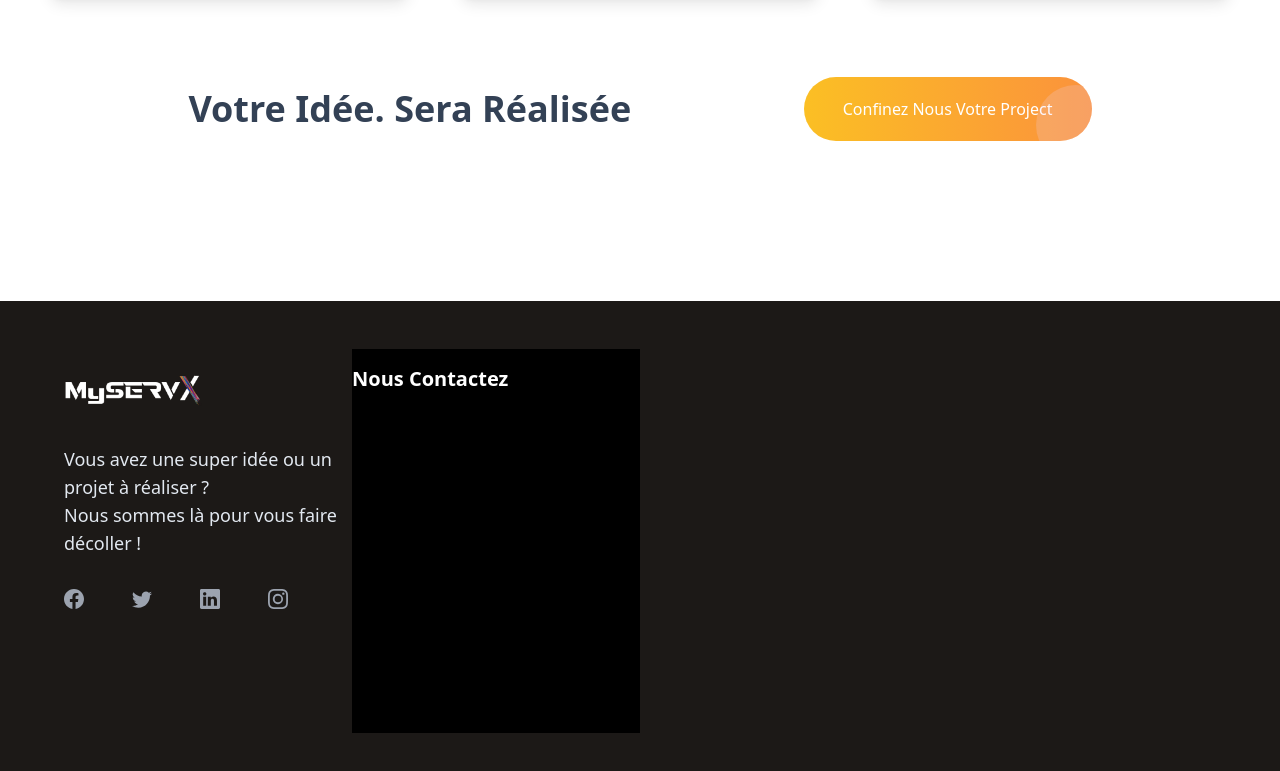
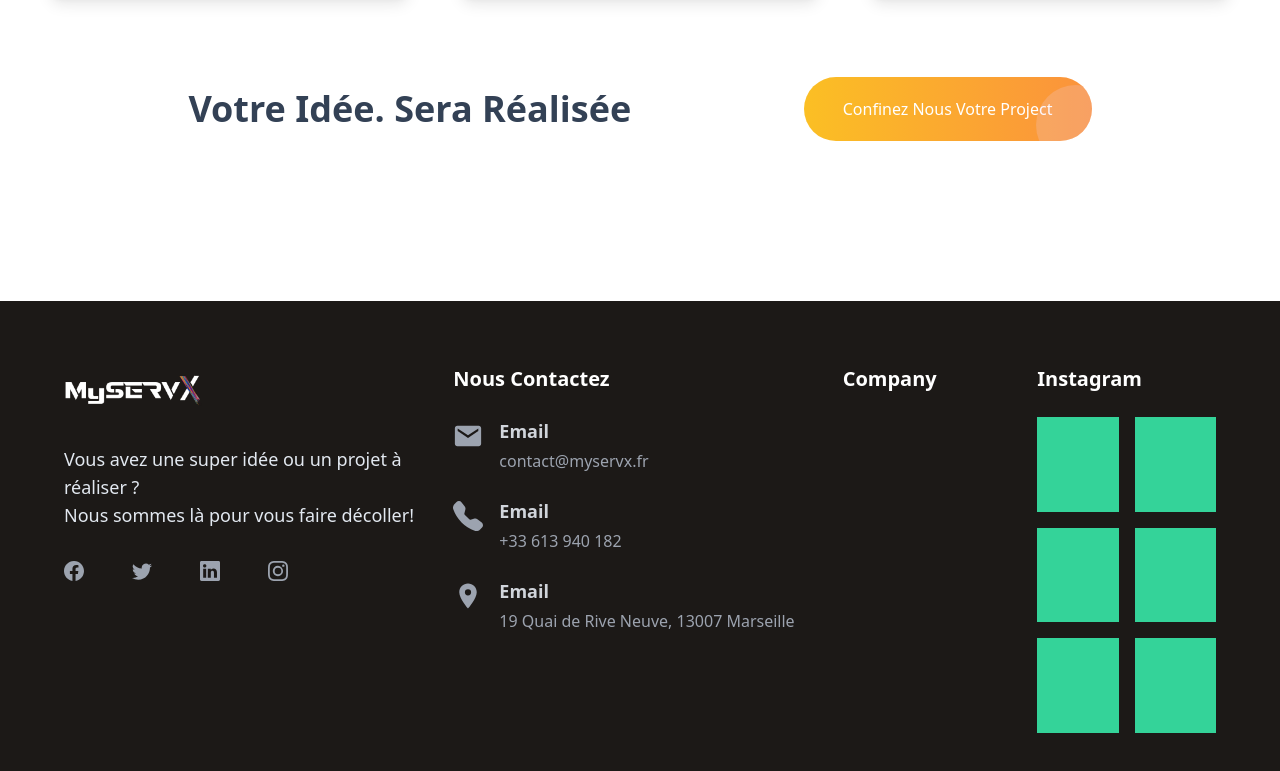
Before and after one commit to anesszereg/My_ServX, a Next.js app: page / in a window 1280 px wide. Shown: the part 4535-5306 px from the top of the page. Built offline with nearby package versions, Linux system fonts and the light colour scheme.

Commit message:
done for today

```diff
--- a/src/components/Footer.jsx
+++ b/src/components/Footer.jsx
@@ -1,15 +1,17 @@
 import React from "react";
-import { BsFacebook, BsInstagram, BsLinkedin, BsTwitter } from "react-icons/bs";
+import { BsFacebook, BsTelephoneFill, BsInstagram, BsLinkedin, BsTwitter } from "react-icons/bs";
+import { IoMdMail } from "react-icons/io";
+import {MdLocationOn} from "react-icons/md"
 const Footer = () => {
   return (
     <footer className="h-[30rem] bg-stone-900 flex flex-col items-center justify-between w-full px-16 py-12">
-      <div className="h-full  w-full grid grid-cols-4">
+      <div className="h-full max-w-7xl gap-4  w-full grid grid-cols-12">
         {/* social */}
-        <div className="flex  gap-y-4 flex-col h-full w-full">
+        <div className="flex col-span-4  gap-y-4 flex-col h-full w-full">
           <img className="w-40 relative -left-4 object-contain" src="/assets/logo_transparent.png" alt="" />
           <p className="text-lg text-slate-200 font-medium">
             Vous avez une super idée ou un projet à réaliser ?
-            <br /> Nous sommes là pour vous faire décoller !
+            <br /> Nous sommes là pour vous faire décoller!
           </p>
           <div className="gap-x-12 mt-4 flex items-center ">
             <a href="http://facebook.com" target="_blank" rel="noopener noreferrer">
@@ -27,16 +29,62 @@ const Footer = () => {
           </div>
         </div>
         {/* contact */}
-        <div className="flex bg-black gap-y-6 flex-col h-full w-full">
-            <p className="text-xl text-white font-bold pt-4"> Nous Contactez</p>
-            <div className="flex items-center w-full">
+        <div className="flex col-span-4  gap-y-6 flex-col pt-4 h-full w-full">
+          <p className="text-xl text-white font-bold "> Nous Contactez</p>
+          <div className="flex items-start gap-x-4 w-full">
+            <IoMdMail className="text-3xl relative top-1 text-gray-400" />
+            <div className="h-full flex flex-col gap-y-1">
+              <p className="text-lg text-gray-300 font-bold "> Email</p>
+              <a className="text-gray-400 font-medium" href="mailto:contact@myservx.fr">
+                contact@myservx.fr
+              </a>
+            </div>
+          </div>
+          <div className="flex items-start gap-x-4 w-full">
+            <BsTelephoneFill className="text-3xl relative top-1 text-gray-400" />
+            <div className="h-full flex flex-col gap-y-1">
+              <p className="text-lg text-gray-300 font-bold "> Email</p>
+              <a className="text-gray-400 font-medium" href="tel:+33 613 940 182">
+                +33 613 940 182
+              </a>
+            </div>
+          </div>
+          <div className="flex items-start gap-x-4 w-full">
+            <MdLocationOn className="text-3xl relative top-1 text-gray-400" />
+            <div className="h-full flex flex-col gap-y-1">
+              <p className="text-lg text-gray-300 font-bold "> Email</p>
+              <p className="text-gray-400 font-medium">19 Quai de Rive Neuve, 13007 Marseille</p>
+            </div>
+          </div>
+        </div>
+        {/* company */}
+        <div className="col-span-2 flex flex-col pt-4">
+          <p className="text-xl text-white font-bold "> Company</p>
+
+        </div>
+        {/* instagram */}
+        <div className="col-span-2 gap-y-6  pt-4 flex flex-col">
+          <p className="text-xl text-white font-bold "> Instagram</p>
+        <div className="h-full gap-4 grid-rows-3 w-full grid grid-cols-2">
+            <div className="bg-emerald-400">
+            </div>
+            <div className="bg-emerald-400">
+
+            </div>
+            <div className="bg-emerald-400">
+
+            </div>
+            <div className="bg-emerald-400">
+
+            </div>
+            <div className="bg-emerald-400">
+
+            </div>
+            <div className="bg-emerald-400">
 
             </div>
         </div>
-        {/* company */}
-        <div></div>
-        {/* instagram */}
-        <div></div>
+        </div>
       </div>
     </footer>
   );
```
